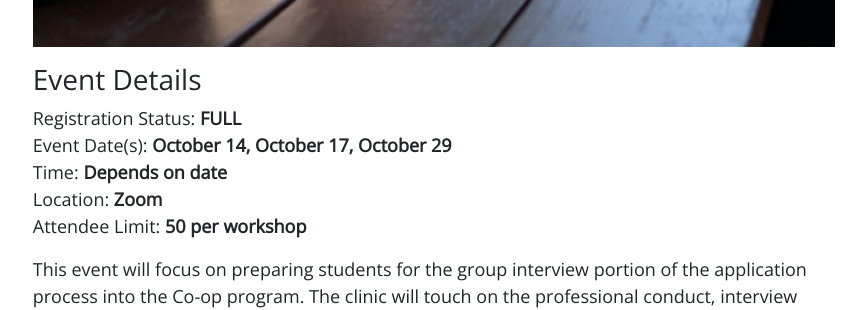
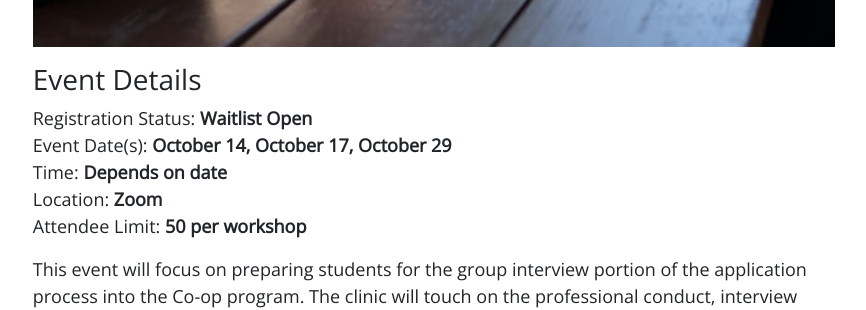
Before and after one commit to coopsauder/COSAS, a Jekyll site: the page built from _posts/2020-08-05-interview-workshop.md, in a window 1280 px wide and 900 px high, scrolled down 814 px. Shown: the part 154-464 px from the top of the window, without its empty margins (206-1072 px from the left). Built offline with Jekyll 4.4.1, drawn with Linux system fonts in a browser that asks for light colours; nearby versions of some CDN libraries; some of the changed text lies outside the part shown.

```diff
--- a/_posts/2020-08-05-interview-workshop.md
+++ b/_posts/2020-08-05-interview-workshop.md
@@ -4,7 +4,7 @@ title:  "Intake Interview Workshops"
 date:   2020-08-04 00:50:32 -0400
 tags: intake event
 image: svg/interview.svg
-event-status: FULL
+event-status: Waitlist Open
 event-link: reg-interview
 event-date: October 14, October 17, October 29
 location: Zoom
```
Also changed, not shown: other parts of _posts/2020-08-05-interview-workshop.md (+4 -0 lines).
